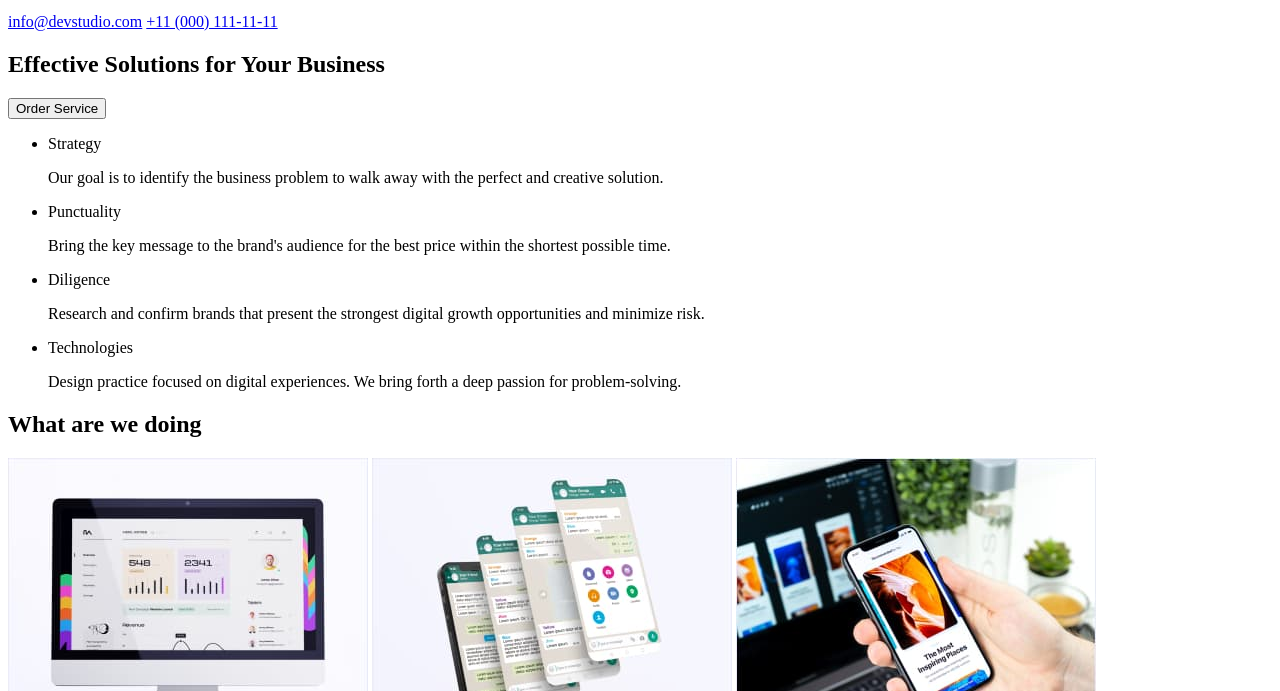
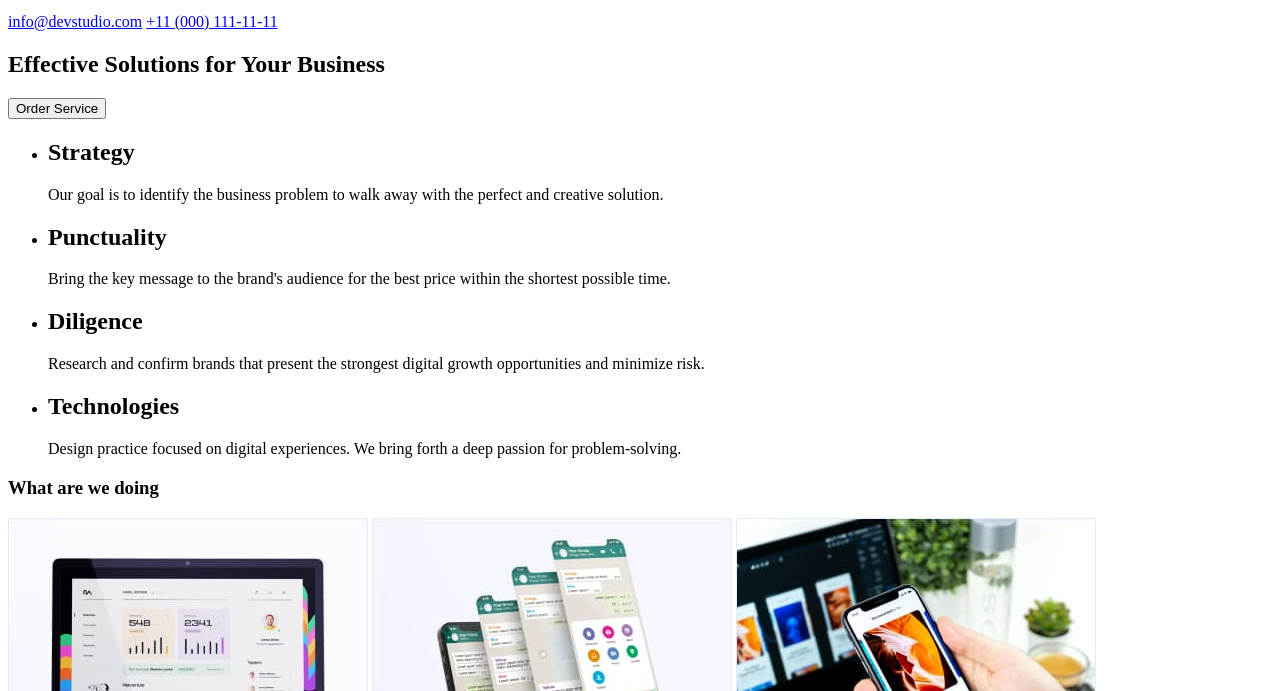
Before and after one commit to Ancektor/goit-markup-hw-01, a plain HTML site: page index.html in a window 1280 px wide. Shown: the part 109-800 px from the top of the page. Drawn offline with Linux system fonts and the light colour scheme.

Commit message:
Update index.html

```diff
--- a/index.html
+++ b/index.html
@@ -29,27 +29,27 @@
             <button type="button">Order Service</button>
             <ul>
                 <li>
-                    <p>Strategy</p>
+                    <h2>Strategy</h2>
                     <p>Our goal is to identify the business
                     problem to walk away with the perfect and creative solution.</p>
                 </li>
                 <li>
-                    <p>Punctuality</p>
+                    <h2>Punctuality</h2>
                     <p>Bring the key message to the brand's audience for the best price within the shortest possible time.</p>
                 </li>
                 <li>
-                    <p>Diligence</p>
+                    <h2>Diligence</h2>
                     <p>Research and confirm brands that present the strongest digital growth opportunities and minimize risk.</p>
                 </li>
                 <li>
-                    <p>Technologies</p>
+                    <h2>Technologies</h2>
                     <p>Design practice focused on digital experiences. We bring forth a deep passion for problem-solving.</p>
                 </li>
             </ul>
         </section>
     </main>
         <section>
-            <h2>What are we doing</h2>
+            <h3>What are we doing</h3>
             <img src="./images/img.jpg" alt="planchet" width="360" height="300">
             <img src="./images/img2.jpg" alt="phone" width="360" height="300">
             <img src="./images/img3.jpg" alt="phone and book" width="360" height="300">
```
